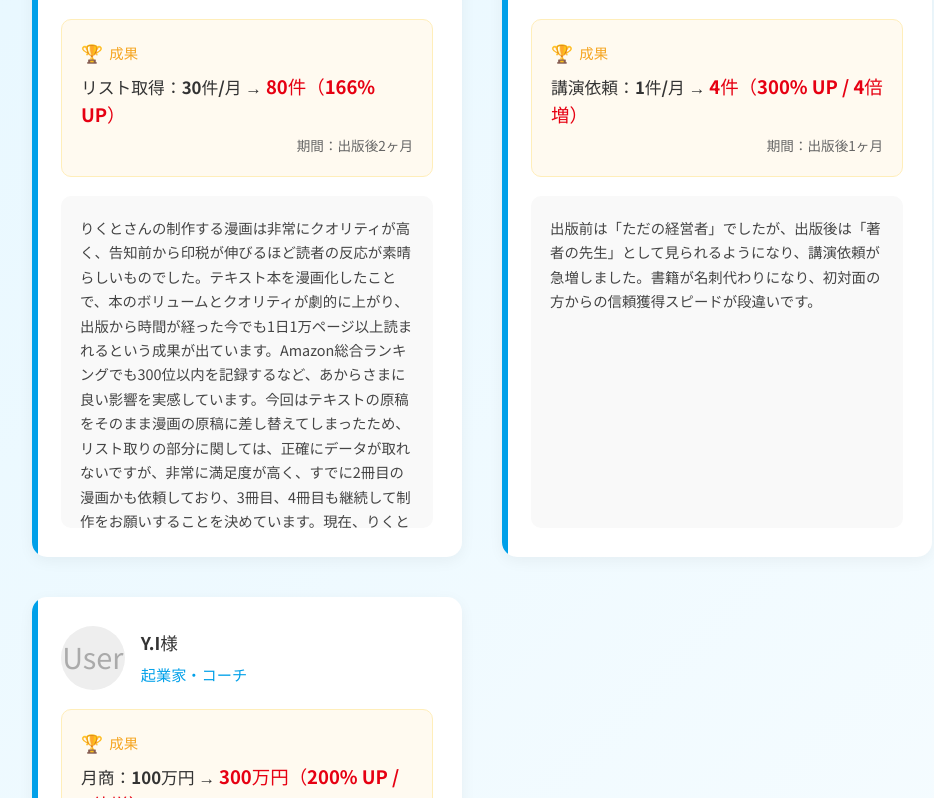
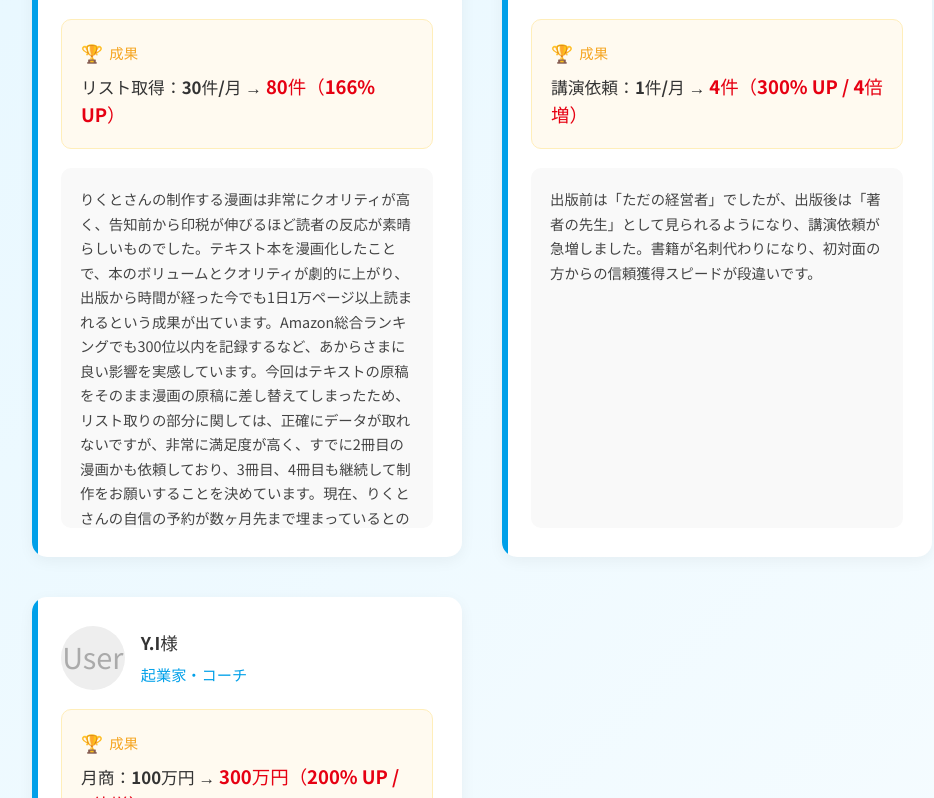
Before and after one commit to rikutoaimanga-max/Kindle-Publishing-Homepage, a React (Vite) app: page / in a window 1280 px wide. Shown: the part 3882-4680 px from the top of the page, without its empty margins (158-1092 px from the left). Built offline with nearby package versions, Linux system fonts and the light colour scheme.

Commit message:
Content: Remove period display from Achievements cards

```diff
--- a/src/components/Achievements.jsx
+++ b/src/components/Achievements.jsx
@@ -146,9 +146,7 @@ const Achievements = () => {
                                     <div style={{ fontSize: '1.05rem', fontWeight: 'bold', lineHeight: '1.5' }}>
                                         {client.result}
                                     </div>
-                                    <div style={{ fontSize: '0.85rem', color: '#666', marginTop: '0.4rem', textAlign: 'right' }}>
-                                        期間：{client.period}
-                                    </div>
+
                                 </div>
 
                                 {/* フッターエリア：感想 */}
```
